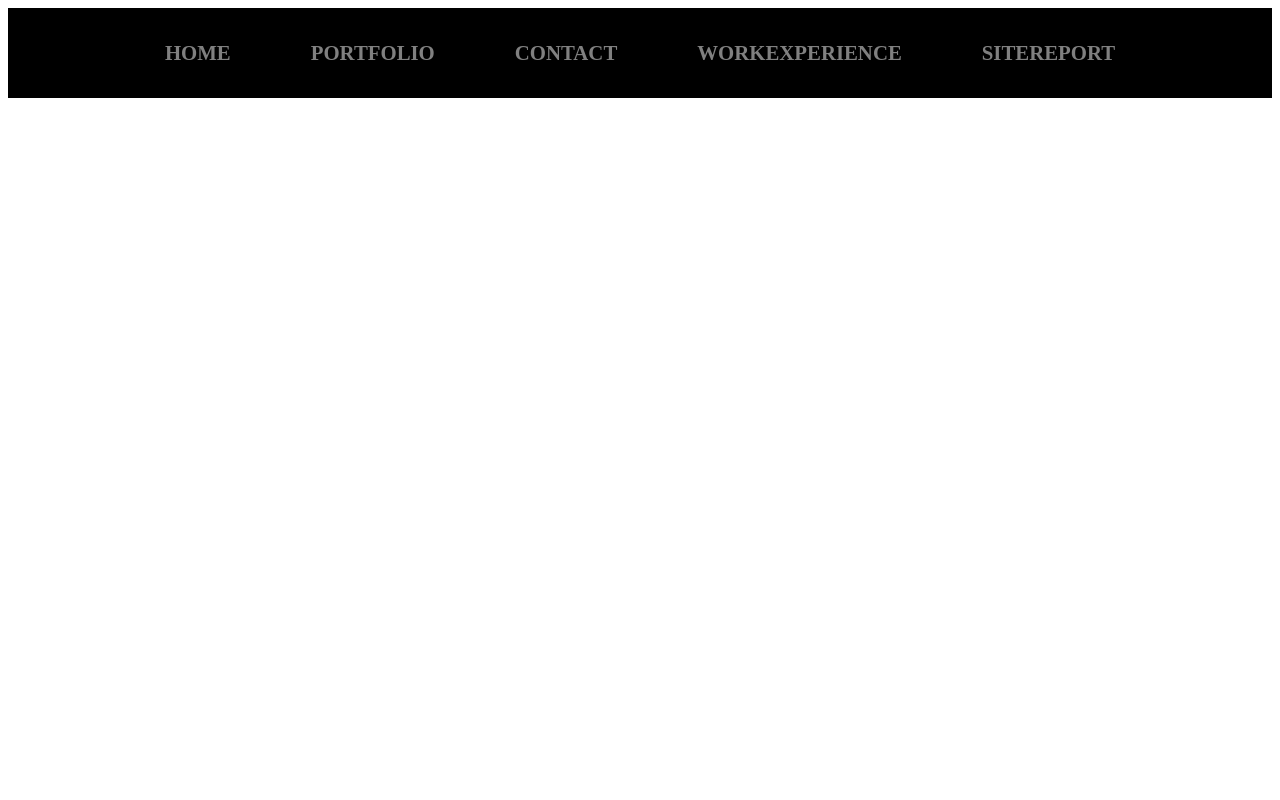
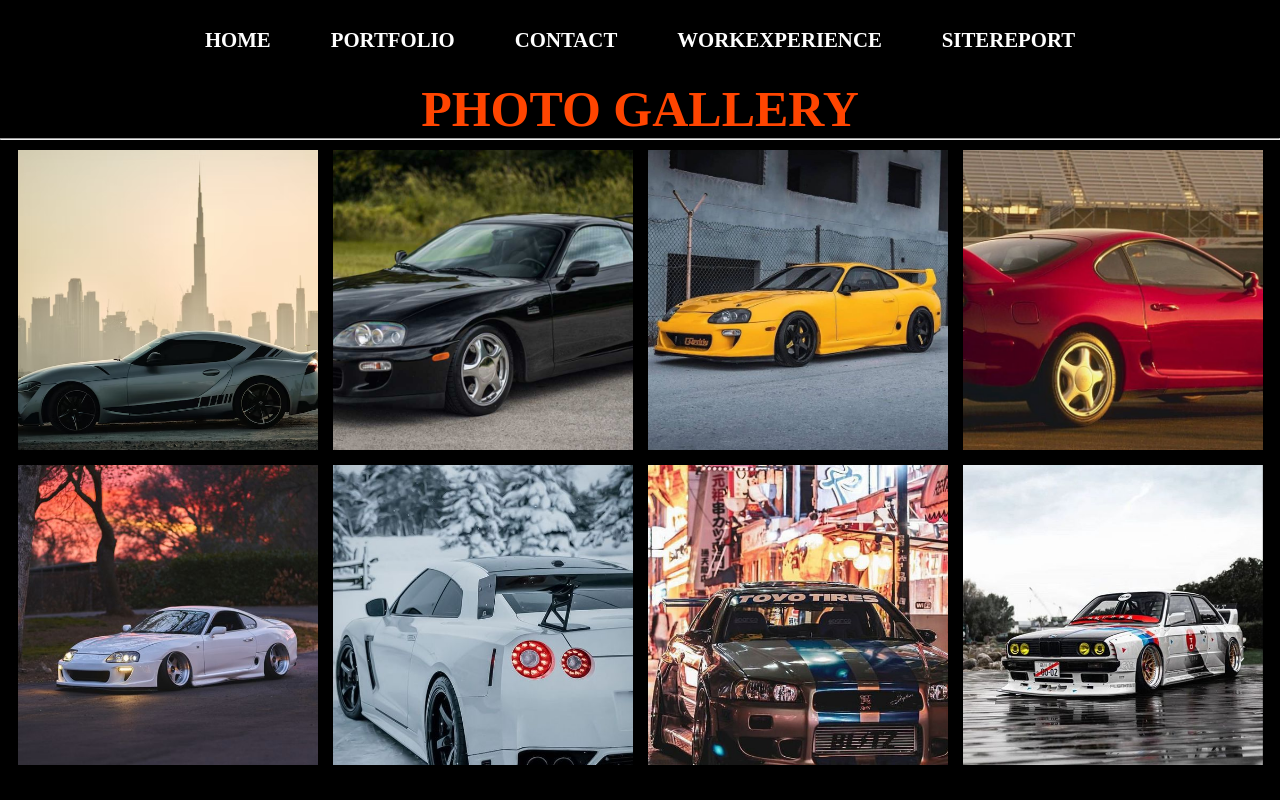
Before and after one commit to reejanthapa/CSY1018-WEB-DEVELOPMENT-ASSIGNMENT-1-23834812-PROJECT, a plain HTML site: page portfolio.html in a window 1280 px wide. Drawn offline with Linux system fonts and the light colour scheme.

Commit message:
Portfolio page made

```diff
--- a/CSS/style.css
+++ b/CSS/style.css
@@ -1,7 +1,20 @@
+*{
+    margin: 0;
+    padding: 0;
+    font-family:Century Georgia, 'Times New Roman', Times, serif;
+}
+
+.menu{
+    background-image: url(../IMG/2.jpg);
+    height: 100vh;
+    width: 100%;
+    background-position: center;
+    background-size: cover;
+}
 
 .nav-bar{
     background-color: black;
-    padding: 15px;
+    padding: 10px;
     justify-content: center;
     display: flex;
     align-items: center;
@@ -19,15 +32,47 @@
 .nav-menu-item >a{
     display: inline-block;
     text-decoration: none;
-    color: gray;
-    padding: 8px 25px;
+    color: white;
+    padding: 8px 15px;
     margin: 0 5px;
     font-size: 1.3rem;
     font-weight: 700;
     transition: all .7s ease;
 }
 .nav-menu-item :hover{
-    background-color: orange;
-    box-shadow: 0 0 8px orange;
+    background-color: orangered;
+    box-shadow: 0 0 5px orangered;
 
 }
+/* Portfolio page */
+header{
+    font-size: 25px;
+    font-family: 'Times New Roman', Times, serif;
+    text-align: center;
+}
+#portfolio{
+    display: flex;
+    flex-direction: column;
+
+}
+header{
+    color: orangered;
+}
+.box{
+    display: grid;
+    position: absolute;
+    margin-top: 10px;
+    width: 100vw;
+    justify-content: center;
+    box-sizing: border-box;
+    align-items: center;
+    grid-template-columns: repeat(auto-fill,minmax(300px,300px));
+    column-gap: 15px;
+    row-gap: 15px;
+}
+.box img{
+    width: 300px;
+    height: 300px;
+    object-fit: cover;
+    object-position: center;
+}
--- a/portfolio.html
+++ b/portfolio.html
@@ -4,7 +4,7 @@
         <title> personal portfolio website</title>
         <link rel="stylesheet" href="./CSS/style.css">
     </head>
-    <body>
+    <body style="background-color: black;">
         <nav class="nav-bar">
 
             <li class="nav-menu-item"><a href="./index.html">HOME</a></li>
@@ -13,6 +13,21 @@
             <li class="nav-menu-item"> <a href="./workexperience.html">WORKEXPERIENCE</a></li>
             <li class="nav-menu-item"> <a href="./sitereport.html">SITEREPORT</a></li>
     </nav>
-
+    <header>
+        <h1>PHOTO GALLERY</h1>
+    </header>
+    <hr/>
+    <section id="Portfolio">
+    <div class="box">
+        <img src="./IMG/3.avif">
+        <img src="./IMG/5.jpg">
+        <img src="./IMG/7.jpg">
+        <img src="./IMG/6.jpg">
+        <img src="./IMG/9.jpg">
+        <img src="./IMG/10.jpg">
+        <img src="./IMG/11.jpg">
+        <img src="./IMG/12.jpg">
+    </div>
+    </section>
     </body>
 </html>
```
Also changed, not shown: index.html (+2 -7 lines), sitereport.html (+2 -4 lines), workexperience.html (+1 -0 lines), IMG/10.jpg (added), IMG/11.jpg (added), IMG/12.jpg (added), IMG/3.avif (added), IMG/4.avif (added), IMG/5.jpg (added), IMG/6.jpg (added), IMG/7.jpg (added), IMG/8.jpg (added), IMG/9.jpg (added).
